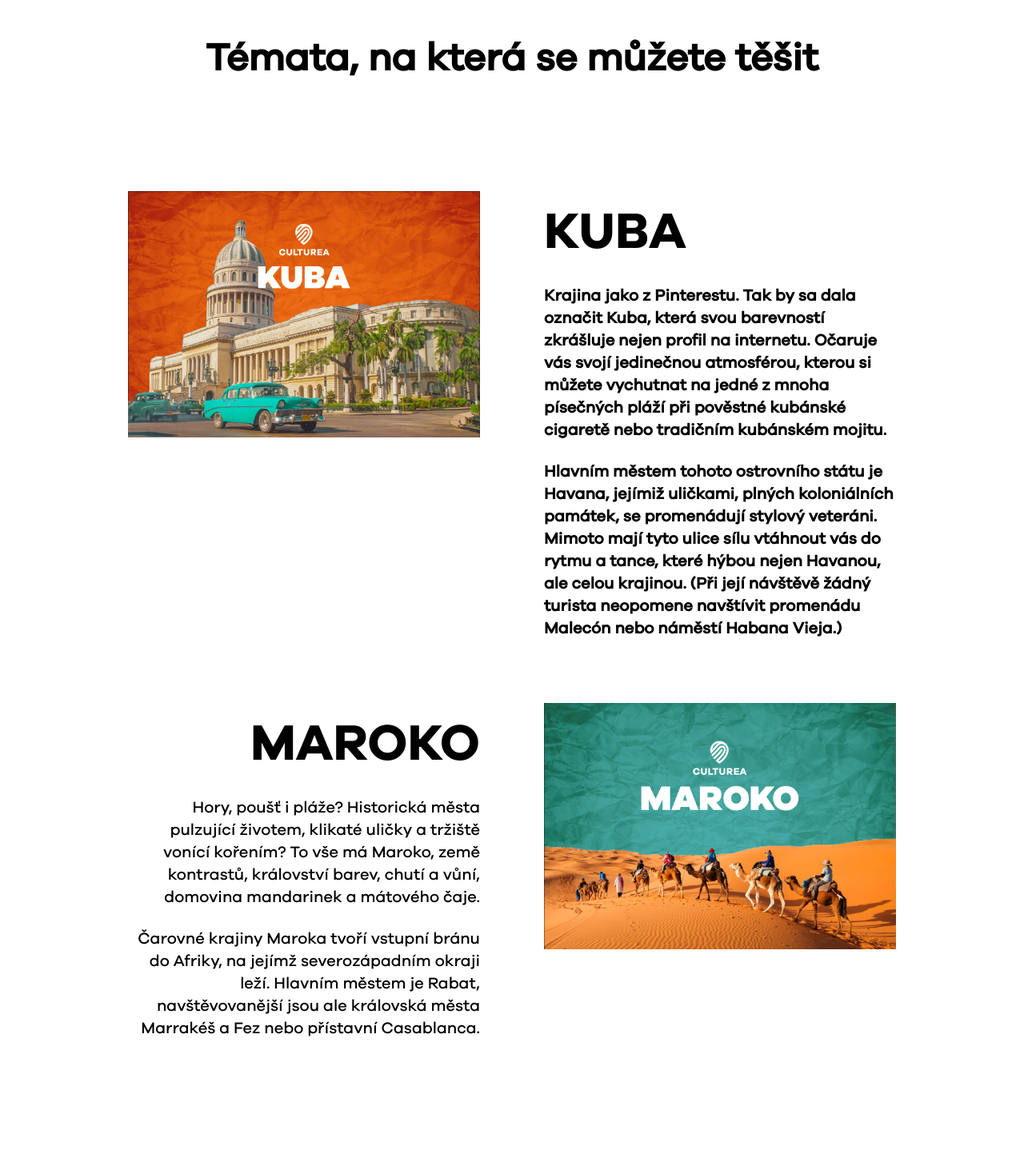
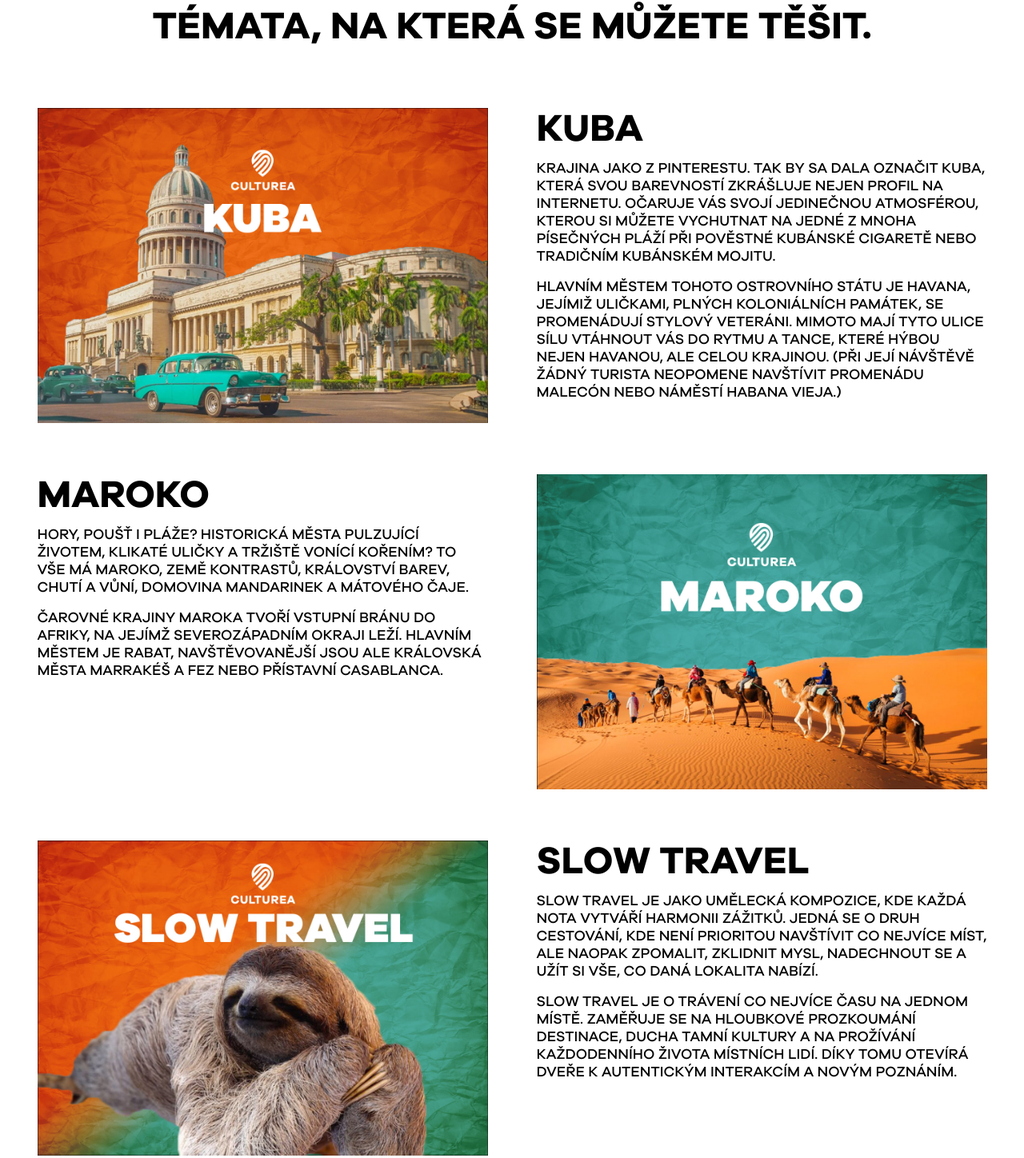
Before and after one commit to tomesfilip/web-culturea-astro, an Astro site: page / in a window 1280 px wide. Shown: the part 1489-2937 px from the top of the page at 80% size. Built offline with nearby package versions, Linux system fonts and the light colour scheme; Astro itself is replaced by a stand-in of ours.

Commit message:
style: topic section

```diff
--- /dev/null
+++ b/src/components/topic/TopicArticle.tsx
@@ -0,0 +1,34 @@
+import type { TopicItemTypes } from '../../lib/types/TopicItemTypes';
+
+export const TopicArticle = ({
+  headline,
+  paragraphs,
+  image,
+  isReversed,
+}: TopicItemTypes) => {
+  return (
+    <article className="grid grid-cols-1 lg:grid-cols-2 justify-items-center gap-8">
+      <img
+        src={image}
+        alt={headline}
+        width={563}
+        height={394}
+        className={isReversed ? 'lg:order-2' : 'lg:order-1'}
+      />
+      <div
+        className={`w-full max-w-[563px] ${
+          isReversed ? 'lg:order-1' : 'lg:order-2'
+        }`}
+      >
+        <h3 className="uppercase text-2xl lg:text-5xl pb-4">{headline}</h3>
+        <div className="space-y-4">
+          {paragraphs.map((paragraph, index) => (
+            <p key={index} className="uppercase text-lg leading-[22px]">
+              {paragraph}
+            </p>
+          ))}
+        </div>
+      </div>
+    </article>
+  );
+};
--- /dev/null
+++ b/src/data/topicItems.ts
@@ -0,0 +1,29 @@
+import type { TopicItemTypes } from '../lib/types/TopicItemTypes';
+
+export const topicItems: TopicItemTypes[] = [
+  {
+    headline: 'Kuba',
+    paragraphs: [
+      'Krajina jako z Pinterestu. Tak by sa dala označit Kuba, která svou barevností zkrášluje nejen profil na internetu. Očaruje vás svojí jedinečnou atmosférou, kterou si můžete vychutnat na jedné z mnoha písečných pláží při pověstné kubánské cigaretě nebo tradičním kubánském mojitu.',
+      'Hlavním městem tohoto ostrovního státu je Havana, jejímiž uličkami, plných koloniálních památek, se promenádují stylový veteráni. Mimoto mají tyto ulice sílu vtáhnout vás do rytmu a tance, které hýbou nejen Havanou, ale celou krajinou. (Při její návštěvě žádný turista neopomene navštívit promenádu Malecón nebo náměstí Habana Vieja.)',
+    ],
+    image: '/temata/foto-kuba.jpg',
+  },
+  {
+    headline: 'Maroko',
+    paragraphs: [
+      'Hory, poušť i pláže? Historická města pulzující životem, klikaté uličky a tržiště vonící kořením? To vše má Maroko, země kontrastů, království barev, chutí a vůní, domovina mandarinek a mátového čaje.',
+      'Čarovné krajiny Maroka tvoří vstupní bránu do Afriky, na jejímž severozápadním okraji leží. Hlavním městem je Rabat, navštěvovanější jsou ale královská města Marrakéš a Fez nebo přístavní Casablanca.',
+    ],
+    image: '/temata/foto-maroko.jpg',
+    isReversed: true,
+  },
+  {
+    headline: 'Slow Travel',
+    paragraphs: [
+      'Slow travel je jako umělecká kompozice, kde každá nota vytváří harmonii zážitků. Jedná se o druh cestování, kde není prioritou navštívit co nejvíce míst, ale naopak zpomalit, zklidnit mysl, nadechnout se a užít si vše, co daná lokalita nabízí.',
+      'Slow travel je o trávení co nejvíce času na jednom místě. Zaměřuje se na hloubkové prozkoumání destinace, ducha tamní kultury a na prožívání každodenního života místních lidí. Díky tomu otevírá dveře k autentickým interakcím a novým poznáním.',
+    ],
+    image: './temata/foto-slow-travel.jpg',
+  },
+];
--- /dev/null
+++ b/src/lib/types/TopicItemTypes.ts
@@ -0,0 +1,6 @@
+export type TopicItemTypes = {
+  headline: string;
+  paragraphs: string[];
+  image: string;
+  isReversed?: boolean;
+};
--- a/src/sections/SectionTopics.tsx
+++ b/src/sections/SectionTopics.tsx
@@ -1,79 +1,20 @@
 import { Section } from '../components/shared/Section';
+import { TopicArticle } from '../components/topic/TopicArticle';
+import { topicItems } from '../data/topicItems';
 
 export const SectionTopics = () => {
   return (
-    <Section sectionId="temata" className="pb-20">
-      <h1 className="text-5xl text-center px-20 pb-20 mt-10 mb-16 font-bold">
-        Témata, na která se můžete těšit
-      </h1>
-      <div className="grid grid-cols-2 grid-rows-3 gap-20 mx-40">
-        <img src="/temata/foto-kuba.jpg" alt="Kuba" />
-        <div
-          style={{ width: '2fr', height: '1fr' }}
-          className="font-bold text-left "
-        >
-          <h2 className="pb-5">Kuba</h2>
-          <p className="text-xl">
-            Krajina jako z Pinterestu. Tak by sa dala označit Kuba, která svou
-            barevností zkrášluje nejen profil na internetu. Očaruje vás svojí
-            jedinečnou atmosférou, kterou si můžete vychutnat na jedné z mnoha
-            písečných pláží při pověstné kubánské cigaretě nebo tradičním
-            kubánském mojitu.
-          </p>
-          <br />
-          <p className="text-xl">
-            Hlavním městem tohoto ostrovního státu je Havana, jejímiž uličkami,
-            plných koloniálních památek, se promenádují stylový veteráni. Mimoto
-            mají tyto ulice sílu vtáhnout vás do rytmu a tance, které hýbou
-            nejen Havanou, ale celou krajinou. (Při její návštěvě žádný turista
-            neopomene navštívit promenádu Malecón nebo náměstí Habana Vieja.)
-          </p>
-        </div>
-        <div style={{ width: '2fr', height: '1fr' }} className="text-right">
-          <h2 className="pb-5">Maroko</h2>
-          <p className="text-xl">
-            Hory, poušť i pláže? Historická města pulzující životem, klikaté
-            uličky a tržiště vonící kořením? To vše má Maroko, země kontrastů,
-            království barev, chutí a vůní, domovina mandarinek a mátového čaje.
-          </p>
-          <br />
-          <p className="text-xl">
-            Čarovné krajiny Maroka tvoří vstupní bránu do Afriky, na jejímž
-            severozápadním okraji leží. Hlavním městem je Rabat, navštěvovanější
-            jsou ale královská města Marrakéš a Fez nebo přístavní Casablanca.
-          </p>
-        </div>
-        <div style={{ width: '2fr', height: '1fr' }} className="">
-          <img src="/temata/foto-maroko.jpg" alt="Maroko" />
-        </div>
-        <div style={{ width: '2fr', height: '1fr' }} className="">
-          <img src="./temata/foto-slow-travel.jpg" alt="Slow travel" />
-        </div>
-        <div style={{ width: '2fr', height: '1fr' }} className="">
-          <h2 className="pb-5">Slow Travel</h2>
-          <p className="text-xl">
-            Slow travel je jako umělecká kompozice, kde každá nota vytváří
-            harmonii zážitků. Jedná se o druh cestování, kde není prioritou
-            navštívit co nejvíce míst, ale naopak zpomalit, zklidnit mysl,
-            nadechnout se a užít si vše, co daná lokalita nabízí.
-            <br />
-          </p>
-          <p className="text-xl">
-            Slow travel je o trávení co nejvíce času na jednom místě. Zaměřuje
-            se na hloubkové prozkoumání destinace, ducha tamní kultury a na
-            prožívání každodenního života místních lidí. Díky tomu otevírá dveře
-            k autentickým interakcím a novým poznáním.
-          </p>
-        </div>
+    <Section
+      sectionId="temata"
+      className="pb-20"
+      sectionName="Témata, na která se můžete těšit."
+      headlineClassName="font-bold text-2xl lg:text-5xl pb-8"
+    >
+      <div className="space-y-16 px-4 lg:px-8">
+        {topicItems.map((topicItem) => (
+          <TopicArticle key={topicItem.headline} {...topicItem} />
+        ))}
       </div>
-      <div
-        style={{
-          backgroundImage: "url('./ripped_paper_bot.png')",
-          backgroundSize: 'cover',
-          backgroundPosition: 'center',
-        }}
-        className="relative w-full h-[180px] bg-no-repeat bottom-0 top-32"
-      ></div>
     </Section>
   );
 };
```
